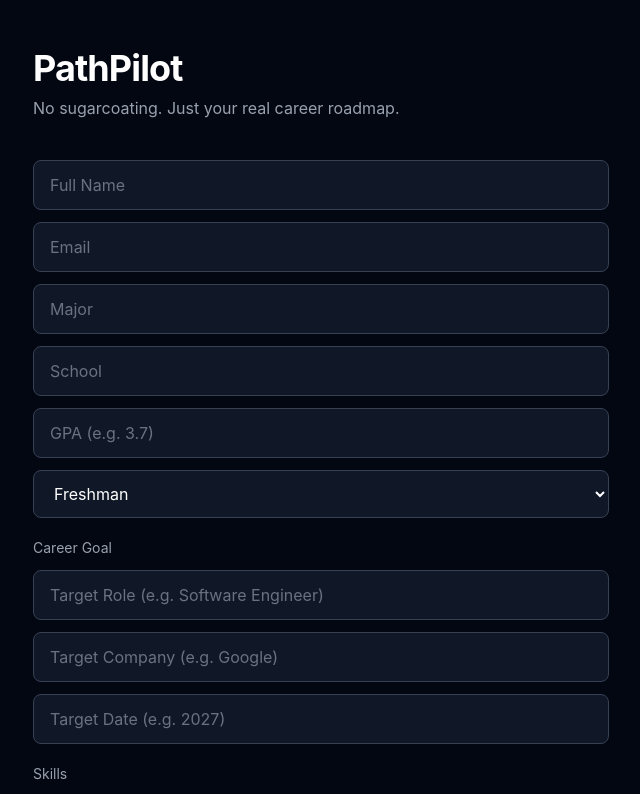
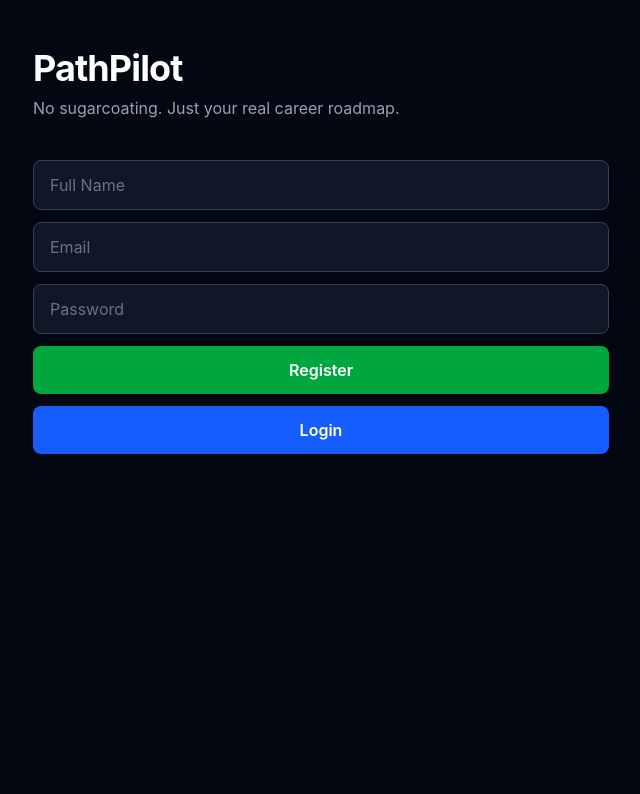
Before and after one commit to Cyrila7/PathPilot, a React (Vite) app in the folder pathpilot-vite/: page / in a window 1280 px wide. Shown: the top 794 px of the page, without its empty margins (319-959 px from the left). Built offline with nearby package versions, Linux system fonts and the light colour scheme.

Commit message:
added a form for registration and login and added a localStorage

```diff
--- a/pathpilot-vite/src/App.jsx
+++ b/pathpilot-vite/src/App.jsx
@@ -1,5 +1,4 @@
 import { useState } from "react";
-
 function App() {
   const [form, setForm] = useState({
     name: "", email: "", major: "", school: "", gpa: "",
@@ -8,80 +7,89 @@ function App() {
   });
   const [aiPlan, setAiPlan] = useState(null);
   const [loading, setLoading] = useState(false);
+  const [token, setToken] = useState(null);
+  const [authForm, setAuthForm] = useState({ name: "", email: "", password: "" });
 
-  function handleChange(e) {
-    setForm({ ...form, [e.target.name]: e.target.value });
-  }
+  function handleChange(e) { setForm({ ...form, [e.target.name]: e.target.value }); }
 
   async function handleAiPlan() {
     setLoading(true);
     const studentRes = await fetch("https://pathpilot-production-de7c.up.railway.app/students", {
-      method: "POST",
-      headers: { "Content-Type": "application/json" },
-      body: JSON.stringify(form)
+      method: "POST", headers: { "Content-Type": "application/json" }, body: JSON.stringify(form)
     });
     const student = await studentRes.json();
-    const planRes = await fetch(`https://pathpilot-production-de7c.up.railway.app/students/${student.id}/ai-plan`, {
-      method: "POST"
-    });
+    const planRes = await fetch(`https://pathpilot-production-de7c.up.railway.app/students/${student.id}/ai-plan`, { method: "POST" });
     const planText = await planRes.text();
     setAiPlan(planText);
     setLoading(false);
   }
 
+  async function handleRegister() {
+    const res = await fetch("https://pathpilot-production-de7c.up.railway.app/auth/register", {
+      method: "POST", headers: { "Content-Type": "application/json" }, body: JSON.stringify(authForm)
+    });
+    const data = await res.text();
+    alert(data);
+  }
+
+  async function handleLogin() {
+    const res = await fetch("https://pathpilot-production-de7c.up.railway.app/auth/login", {
+      method: "POST", headers: { "Content-Type": "application/json" }, body: JSON.stringify(authForm)
+    });
+    const data = await res.text();
+    localStorage.setItem("token", data);
+    setToken(data);
+  }
+
   return (
     <div className="min-h-screen bg-gray-950 text-white px-4 py-12">
       <div className="max-w-xl mx-auto">
-
-        {/* Header */}
         <div className="mb-10">
           <h1 className="text-4xl font-bold tracking-tight">PathPilot</h1>
           <p className="text-gray-400 mt-2">No sugarcoating. Just your real career roadmap.</p>
         </div>
 
-        {/* Form */}
+        {!token ? (
+          <div className="space-y-3">
+            <input className="w-full bg-gray-900 border border-gray-700 rounded-lg px-4 py-3 text-white placeholder-gray-500 focus:outline-none focus:border-blue-500" name="name" placeholder="Full Name" onChange={(e) => setAuthForm({...authForm, [e.target.name]: e.target.value})} />
+            <input className="w-full bg-gray-900 border border-gray-700 rounded-lg px-4 py-3 text-white placeholder-gray-500 focus:outline-none focus:border-blue-500" name="email" placeholder="Email" onChange={(e) => setAuthForm({...authForm, [e.target.name]: e.target.value})} />
+            <input className="w-full bg-gray-900 border border-gray-700 rounded-lg px-4 py-3 text-white placeholder-gray-500 focus:outline-none focus:border-blue-500" name="password" type="password" placeholder="Password" onChange={(e) => setAuthForm({...authForm, [e.target.name]: e.target.value})} />
+            <button onClick={handleRegister} className="w-full bg-green-600 hover:bg-green-500 text-white font-semibold py-3 rounded-lg transition-colors">Register</button>
+            <button onClick={handleLogin} className="w-full bg-blue-600 hover:bg-blue-500 text-white font-semibold py-3 rounded-lg transition-colors">Login</button>
+          </div>
+        ) : (
           <div className="space-y-3">
             <input className="w-full bg-gray-900 border border-gray-700 rounded-lg px-4 py-3 text-white placeholder-gray-500 focus:outline-none focus:border-blue-500" name="name" placeholder="Full Name" onChange={handleChange} />
             <input className="w-full bg-gray-900 border border-gray-700 rounded-lg px-4 py-3 text-white placeholder-gray-500 focus:outline-none focus:border-blue-500" name="email" placeholder="Email" onChange={handleChange} />
             <input className="w-full bg-gray-900 border border-gray-700 rounded-lg px-4 py-3 text-white placeholder-gray-500 focus:outline-none focus:border-blue-500" name="major" placeholder="Major" onChange={handleChange} />
             <input className="w-full bg-gray-900 border border-gray-700 rounded-lg px-4 py-3 text-white placeholder-gray-500 focus:outline-none focus:border-blue-500" name="school" placeholder="School" onChange={handleChange} />
-          <input className="w-full bg-gray-900 border border-gray-700 rounded-lg px-4 py-3 text-white placeholder-gray-500 focus:outline-none focus:border-blue-500" name="gpa" placeholder="GPA (e.g. 3.7)" onChange={handleChange} />          <select className="w-full bg-gray-900 border border-gray-700 rounded-lg px-4 py-3 text-white placeholder-gray-500 focus:outline-none focus:border-blue-500" name="gradeLevel" onChange={handleChange}>
+            <input className="w-full bg-gray-900 border border-gray-700 rounded-lg px-4 py-3 text-white placeholder-gray-500 focus:outline-none focus:border-blue-500" name="gpa" placeholder="GPA (e.g. 3.7)" onChange={handleChange} />
+            <select className="w-full bg-gray-900 border border-gray-700 rounded-lg px-4 py-3 text-white focus:outline-none focus:border-blue-500" name="gradeLevel" onChange={handleChange}>
               <option value="FRESHMAN">Freshman</option>
               <option value="SOPHOMORE">Sophomore</option>
               <option value="JUNIOR">Junior</option>
               <option value="SENIOR">Senior</option>
             </select>
-
             <p className="text-gray-400 text-sm pt-2">Career Goal</p>
             <input className="w-full bg-gray-900 border border-gray-700 rounded-lg px-4 py-3 text-white placeholder-gray-500 focus:outline-none focus:border-blue-500" placeholder="Target Role (e.g. Software Engineer)" onChange={(e) => setForm({...form, careerGoal: {...form.careerGoal, targetRole: e.target.value}})} />
             <input className="w-full bg-gray-900 border border-gray-700 rounded-lg px-4 py-3 text-white placeholder-gray-500 focus:outline-none focus:border-blue-500" placeholder="Target Company (e.g. Google)" onChange={(e) => setForm({...form, careerGoal: {...form.careerGoal, targetCompany: e.target.value}})} />
             <input className="w-full bg-gray-900 border border-gray-700 rounded-lg px-4 py-3 text-white placeholder-gray-500 focus:outline-none focus:border-blue-500" placeholder="Target Date (e.g. 2027)" onChange={(e) => setForm({...form, careerGoal: {...form.careerGoal, targetDate: e.target.value}})} />
-
             <p className="text-gray-400 text-sm pt-2">Skills</p>
             <input className="w-full bg-gray-900 border border-gray-700 rounded-lg px-4 py-3 text-white placeholder-gray-500 focus:outline-none focus:border-blue-500" placeholder="Current Skills (e.g. Java, Spring Boot)" onChange={(e) => setForm({...form, skillProfile: {...form.skillProfile, currentSkills: e.target.value}})} />
             <input className="w-full bg-gray-900 border border-gray-700 rounded-lg px-4 py-3 text-white placeholder-gray-500 focus:outline-none focus:border-blue-500" placeholder="Skill Gaps (e.g. React, System Design)" onChange={(e) => setForm({...form, skillProfile: {...form.skillProfile, skillGaps: e.target.value}})} />
-
-          <button
-            onClick={handleAiPlan}
-            disabled={loading}
-            className="w-full bg-blue-600 hover:bg-blue-500 disabled:bg-gray-700 disabled:text-gray-500 text-white font-semibold py-3 rounded-lg mt-2 transition-colors"
-          >
+            <button onClick={handleAiPlan} disabled={loading} className="w-full bg-blue-600 hover:bg-blue-500 disabled:bg-gray-700 disabled:text-gray-500 text-white font-semibold py-3 rounded-lg mt-2 transition-colors">
               {loading ? "Generating your plan..." : "Generate AI Plan"}
             </button>
-        </div>
-
-        {/* Result */}
             {aiPlan && (
               <div className="mt-10 bg-gray-900 border border-gray-700 rounded-xl p-6">
                 <h2 className="text-xl font-bold mb-4">Your Career Assessment</h2>
-            <div className="text-gray-300 whitespace-pre-wrap leading-relaxed text-sm">
-              {aiPlan}
+                <div className="text-gray-300 whitespace-pre-wrap leading-relaxed text-sm">{aiPlan}</div>
               </div>
+            )}
           </div>
         )}
       </div>
     </div>
   );
 }
-
 export default App;
```
Lines whose indentation alone changed are shown as unchanged.
